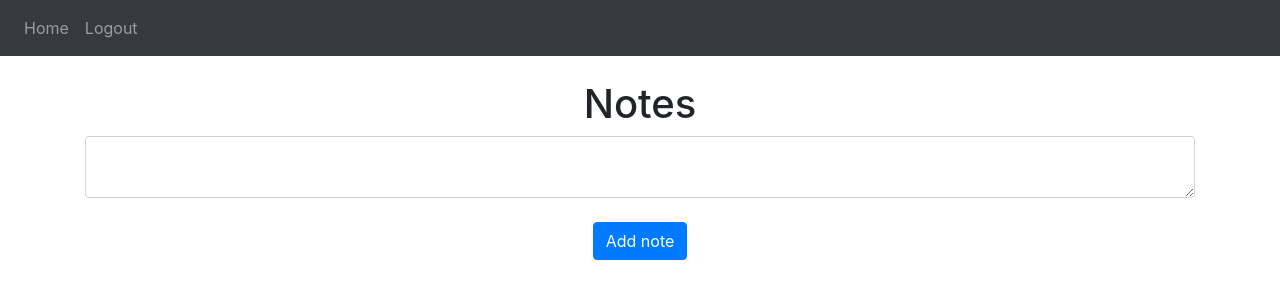
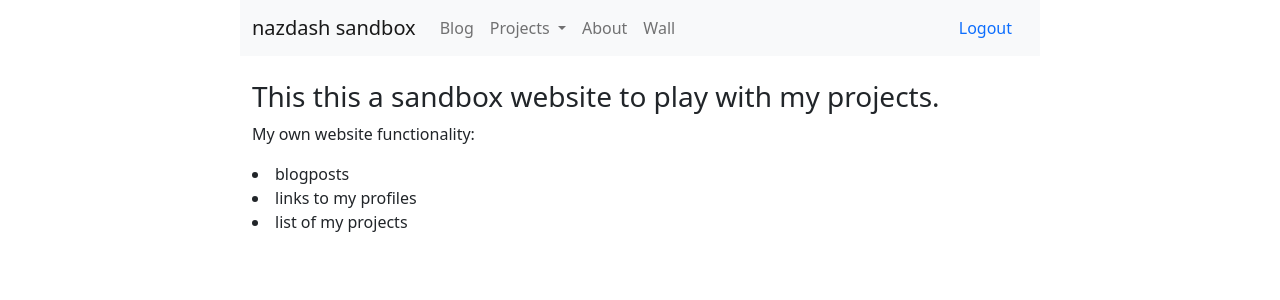
Before and after one commit to nazdash/flask-testsite, a Flask app: page / in a window 1280 px wide. Shown: the top 300 px of the page. Run offline with Flask 2, Linux system fonts and the light colour scheme; a user stored in the database is signed in; data that the repository does not hold is empty; some libraries are stand-ins or nearby versions.

Commit message:
updated to my

```diff
--- a/website/auth.py
+++ b/website/auth.py
@@ -30,8 +30,8 @@ def signup():
       new_user = User(email=email, first_name=first_name, password=generate_password_hash(password1, method='sha256')) # creating a new user entity
       db.session.add(new_user) # adding a user to db
       db.session.commit() # commit that change to database
-      #login_user(new_user, remember=True)
-      login_user(user, remember=True)
+      login_user(new_user, remember=True)
+      # login_user(user, remember=True)
       flash('Account created!', category='success')
       return redirect(url_for('views.home'))
 
--- a/website/static/index.js
+++ b/website/static/index.js
@@ -4,6 +4,6 @@ function deleteNote(noteId) {// take this noteId
     method: "POST",
     body: JSON.stringify({ noteId: noteId }),
   }).then((_res) => {//get result
-    window.location.href = "/";//update page to home page aka refresh
+    window.location.href = "/wall";//update page to home page aka refresh
   });
 }
--- a/website/templates/base.html
+++ b/website/templates/base.html
@@ -1,95 +1,119 @@
 <!DOCTYPE html>
 <html>
   <head>
-    <meta charset="uft-8" />
-    <meta name=viewport content="width=device-width", initial-scale=1" />
-    <link
-      rel="stylesheet"
-      href="https://stackpath.bootstrapcdn.com/bootstrap/4.4.1/css/bootstrap.min.css"
-      integrity="sha384-Vkoo8x4CGsO3+Hhxv8T/Q5PaXtkKtu6ug5TOeNV6gBiFeWPGFN9MuhOf23Q9Ifjh"
-      crossorigin="anonymous"
-    />
+    <!-- Required meta tags -->
+    <meta charset="utf-8">
+    <meta name="viewport" content="width=device-width, initial-scale=1, shrink-to-fit=no">
+
+    <!-- Bootstrap CSS -->
+    <link href="https://cdn.jsdelivr.net/npm/bootstrap@5.1.3/dist/css/bootstrap.min.css" rel="stylesheet" integrity="sha384-1BmE4kWBq78iYhFldvKuhfTAU6auU8tT94WrHftjDbrCEXSU1oBoqyl2QvZ6jIW3" crossorigin="anonymous">
+
+    <!-- Font Awesome Icons -->
     <link
       rel="stylesheet"
       href="https://stackpath.bootstrapcdn.com/font-awesome/4.7.0/css/font-awesome.min.css"
-      crossorigin="anonymous"
-    />
+      crossorigin="anonymous">
 
     <title>{% block title %}Home{% endblock %}</title>
+
+    <style>
+    body {
+        max-width: 800px;
+        margin: auto;
+        /* border: 3px solid green; */
+        /* padding: 10px; */
+      }
+    div.loginform {
+      max-width: 400px;
+      margin: auto;
+      /* border: 3px solid green;
+      padding: 10px; */
+      }
+    </style>
+
   </head>
 
+  <!-- <div class="container-sm"> -->
   <body>
-    <nav class="navbar navbar-expand-lg navbar-dark bg-dark">
-      <button
-        class="navbar-toggler"
-        type="button"
-        data-toggle="collapse"
-        data-target="#navbar"
-      >
-        <span class="navbar-toggler-icon"></span>
-      </button>
-      <div class="collapse navbar-collapse" id="navbar">
-        <div class="navbar-nav">
+    <nav class="navbar navbar-expand-lg navbar-light bg-light">
+      <div class="container-fluid">
+        <a class="navbar-brand" href="/">nazdash sandbox</a>
+        <button class="navbar-toggler" type="button" data-bs-toggle="collapse" data-bs-target="#navbarSupportedContent" aria-controls="navbarSupportedContent" aria-expanded="false" aria-label="Toggle navigation">
+          <span class="navbar-toggler-icon"></span>
+        </button>
+        <div class="collapse navbar-collapse" id="navbarSupportedContent">
+          <ul class="navbar-nav me-auto mb-2 mb-lg-0">
+            <!-- <li class="nav-item">
+              <a class="nav-item nav-link" id="home" href="/">Home</a>
+            </li> -->
+            <li class="nav-item">
+              <a class="nav-item nav-link" id="blog" href="/blog">Blog</a>
+            </li>
+            <li class="nav-item dropdown">
+              <a class="nav-link dropdown-toggle" href="#" id="navbarDropdown" role="button" data-bs-toggle="dropdown" aria-expanded="false">
+                Projects
+              </a>
+              <ul class="dropdown-menu" aria-labelledby="navbarDropdown">
+                <li><a class="dropdown-item" href="https://github.com/nazdash/crypto/blob/main/simple_rsa.py" target="_blank">RSA</a></li>
+                <li><a class="dropdown-item" href="https://github.com/nazdash/crypto/blob/main/simple_amm.py" target="_blank">AMM</a></li>
+                <!-- <li><hr class="dropdown-divider"></li> -->
+                <li><a class="dropdown-item" href="https://unit.app/" target="_blank">Unit</a></li>
+              </ul>
+            </li>
+            <li class="nav-item">
+              <a class="nav-item nav-link" id="about" href="/about">About</a>
+            </li>
+            <li class="nav-item">
+              <a class="nav-item nav-link" id="wall" href="/wall">Wall</a>
+            </li>
+          </ul>
           {% if user.is_authenticated %}
-          <a class="nav-item nav-link" id="home" href="/">Home</a>
           <a class="nav-item nav-link" id="logout" href="/logout">Logout</a>
           {% else %}
-          <a class="nav-item nav-link" id="signUp" href="/signup">Sign Up</a>
+          <a class="nav-link disabled" id="signUp" href="/signup">Sign Up</a>
           <a class="nav-item nav-link" id="login" href="/login">Login</a>
           {% endif %}
-
         </div>
       </div>
     </nav>
-
-    <br />
 
     {% with messages = get_flashed_messages(with_categories=true) %}
     {% if messages %}
 
       {% for category, message in messages %}
       {% if category == 'error' %}
-        <div class="alert alert-danger alert-dismissable fade show" role="alert">
+
+        <div class="alert alert-danger alert-dismissible fade show" role="alert">
           {{ message }}
-          <button type="button" class="close" data-dismiss="alert">
-            <span area-hidden="true">&times;</span>
-          </button>
+          <button type="button" class="btn-close" data-bs-dismiss="alert" aria-label="Close"></button>
         </div>
+
       {% else %}
-        <div class="alert alert-success alert-dismissable fade show" role="alert">
+
+        <div class="alert alert-success alert-dismissible fade show" role="alert">
           {{ message }}
-          <button type="button" class="close" data-dismiss="alert">
-            <span area-hidden="true">&times;</span>
-          </button>
+          <button type="button" class="btn-close" data-bs-dismiss="alert" aria-label="Close"></button>
         </div>
+
       {% endif %}
       {% endfor %}
 
     {% endif %}
     {% endwith%}
 
+    <br />
+
     <div class="container">{% block content %} {% endblock %}</div>
 
-    <script
-      src="https://code.jquery.com/jquery-3.2.1.slim.min.js"
-      integrity="sha384-KJ3o2DKtIkvYIK3UENzmM7KCkRr/rE9/Qpg6aAZGJwFDMVNA/GpGFF93hXpG5KkN"
-      crossorigin="anonymous"
-    ></script>
-    <script
-      src="https://cdnjs.cloudflare.com/ajax/libs/popper.js/1.12.9/umd/popper.min.js"
-      integrity="sha384-ApNbgh9B+Y1QKtv3Rn7W3mgPxhU9K/ScQsAP7hUibX39j7fakFPskvXusvfa0b4Q"
-      crossorigin="anonymous"
-    ></script>
-    <script
-      src="https://maxcdn.bootstrapcdn.com/bootstrap/4.0.0/js/bootstrap.min.js"
-      integrity="sha384-JZR6Spejh4U02d8jOt6vLEHfe/JQGiRRSQQxSfFWpi1MquVdAyjUar5+76PVCmYl"
-      crossorigin="anonymous"
-    ></script>
+    <!-- Some components require JS -->
+    <script src="https://cdn.jsdelivr.net/npm/bootstrap@5.1.3/dist/js/bootstrap.bundle.min.js" integrity="sha384-ka7Sk0Gln4gmtz2MlQnikT1wXgYsOg+OMhuP+IlRH9sENBO0LRn5q+8nbTov4+1p" crossorigin="anonymous"></script>
 
+    <!-- Custom JS from static folder -->
     <script
       type="text/javascript"
       src="{{ url_for('static', filename='index.js') }}"
     ></script>
   </body>
+  <!-- </div> -->
 
 </html>
--- a/website/templates/home.html
+++ b/website/templates/home.html
@@ -4,23 +4,17 @@
 
 {% block content %}
 
-<h1 align="center">Notes</h1>
-<ul class="list-group list-group-flush" id="notes">
-  {% for note in user.notes%}
-  <li class="list-group-item">
-  {{ note.data }}
-  <button type="button" class="close" onClick="deleteNote({{ note.id }})">
-    <span area-hidden="true">&times;</span>
-  </button>
-  </li>
-  {% endfor %}
-</ul>
-<form method="POST">
-  <textarea name="note" id="note" class="form-control"></textarea>
-  <br />
-  <div align="center">
-    <button type="submit" class="btn btn-primary">Add note</button>
+<h3 align="left">This this a sandbox website to play with my projects.
+</h3>
+<p>
+  My own website functionality:
+  <div>
+    <li> blogposts </li>
+    <li> links to my profiles </li>
+    <li> list of my projects </li>
   </div>
-</form>
+</p>
+
+
 
 {% endblock %}
--- a/website/templates/login.html
+++ b/website/templates/login.html
@@ -4,6 +4,8 @@
 
 {% block content %}
 
+<!-- <div class="container"> -->
+<div class="loginform">
 <form method="POST">
   <h3 align="center">Login</h3>
   <div class="form-group">
@@ -33,4 +35,5 @@
   <br />
   <button type="submit" class="btn btn-primary">Submit</button>
 </form>
+</div>
 {% endblock %}
--- a/website/templates/signup.html
+++ b/website/templates/signup.html
@@ -4,6 +4,7 @@
 
 {% block content %}
 
+<div class="loginform">
 <form method="POST">
   <h3 align="center">Sign Up</h3>
   <div class="form-group">
@@ -57,4 +58,5 @@
   <br />
   <button type="submit" class="btn btn-primary">Submit</button>
 </form>
+</div>
 {% endblock %}
--- a/website/views.py
+++ b/website/views.py
@@ -6,9 +6,25 @@ import json
 
 views = Blueprint('views', __name__)
 
-@views.route('/', methods=['GET', 'POST'])
+@views.route('/')
+def home():
+  return render_template("home.html", user=current_user)
+
+@views.route('/blog')
+def blog():
+  return render_template("blog.html", user=current_user)
+
+@views.route('/projects')
+def projects():
+  return render_template("projects.html", user=current_user)
+
+@views.route('/about')
+def about():
+  return render_template("about.html", user=current_user)
+
+@views.route('/wall', methods=['GET', 'POST'])
 @login_required
-def home():
+def wall():
   if request.method == 'POST':
     note = request.form.get('note')
 
@@ -20,11 +36,7 @@ def home():
       db.session.commit()
       flash('Note added!', category='success')
 
-  return render_template("home.html", user=current_user)
-
-# @views.route('/login')
-# def login():
-#   return "<p>XXXX</p>"
+  return render_template("wall.html", user=current_user)
 
 @views.route('/delete-note', methods=['POST'])
 def delete_note():
```
Also changed, not shown: website/templates/about.html (added, +15 -0 lines), website/templates/blog.html (added, +13 -0 lines), website/templates/wall.html (added, +26 -0 lines), website/__init__.py (line endings or trailing spaces), website/database.db, 1 other file.
